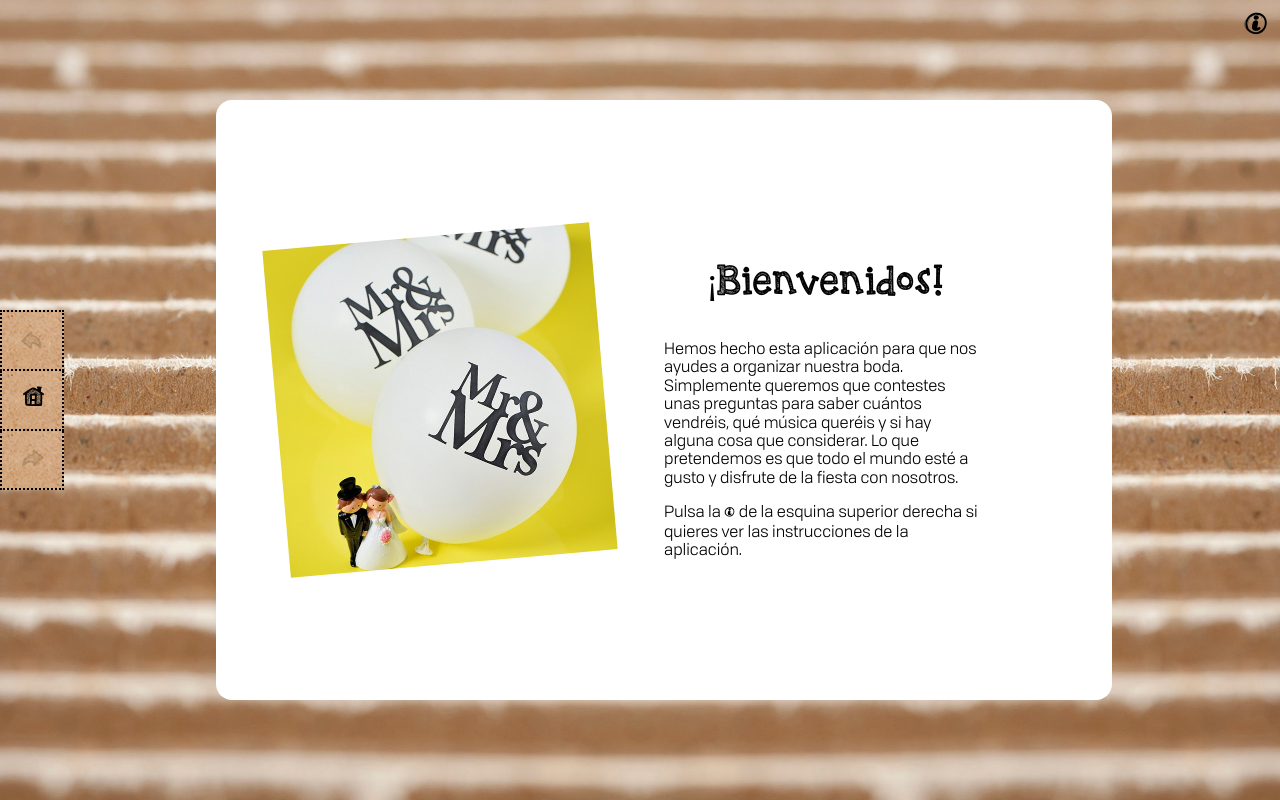
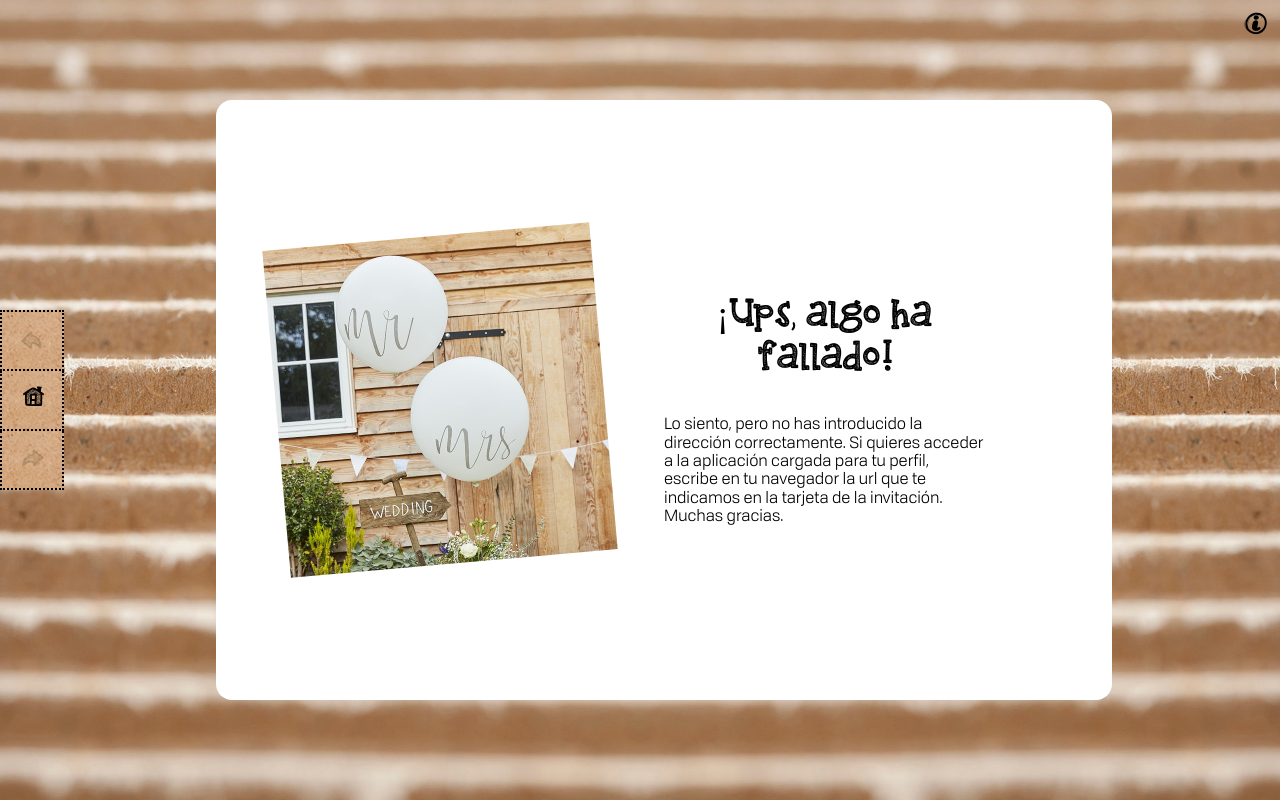
Before and after one commit to ramingar/wedding-app-source-code, a Vue app: page / in a window 1280 px wide. Built offline with nearby package versions, Linux system fonts and the light colour scheme.

Commit message:
Default configuration for default page

```diff
--- a/src/components/SlideComponent/SlideButtons.vue
+++ b/src/components/SlideComponent/SlideButtons.vue
@@ -93,6 +93,7 @@
 
 <style scoped>
 
+    /* used by Vue in a computed variable */
     .button.button-disabled:hover {
         cursor: default;
     }
--- a/src/components/SlideComponent/SlideCardContent.vue
+++ b/src/components/SlideComponent/SlideCardContent.vue
@@ -1,17 +1,25 @@
 <template>
     <div>
-        <p class="kbreindeergames f4 _f2-hd _f2-fullhd tc">¡Bienvenidos!</p>
-        <p>Hemos hecho esta aplicación para que nos ayudes a organizar nuestra boda. Simplemente queremos que
-            contestes unas preguntas para saber cuántos vendréis, qué música queréis y si hay alguna cosa que
-            considerar. Lo
-            que pretendemos es que todo el mundo esté a gusto y disfrute de la fiesta con nosotros.</p>
-        <p>Pulsa la <span class="tofino-icon">j</span> de la esquina superior derecha si quieres ver las
-            instrucciones de la aplicación.</p>
+        <p class="kbreindeergames f4 _f2-hd _f2-fullhd tc">{{ title }}</p>
+        <span v-html="text"></span>
     </div>
 </template>
 
 <script>
+    import {mapGetters} from 'vuex'
+
     export default {
-        name: "SlideCardContent"
+        name    : "SlideCardContent",
+        methods : {
+            ...mapGetters(['defaultCardText', 'defaultCardTitle'])
+        },
+        computed: {
+            title() {
+                return this.defaultCardTitle()
+            },
+            text() {
+                return this.defaultCardText()
+            }
+        }
     }
 </script>
--- a/src/components/SlideComponent/SlideCardMain.vue
+++ b/src/components/SlideComponent/SlideCardMain.vue
@@ -1,22 +1,33 @@
 <template>
     <div class="h-100 w-100">
         <!--<div class="center background-image h-100 w-100 bg-center cover br--top br4"></div>-->
-        <div class="background-image bg-center contain _rotate-355 h-100 w-100"></div>
+        <div :style="image"
+             class="bg-center contain _rotate-355 h-100 w-100"></div>
         <div class="f7"></div>
     </div>
 </template>
 
 <script>
+    import {mapGetters} from 'vuex'
+
     export default {
-        name: "SlideCardMain"
+        name: "SlideCardMain",
+
+        methods: {
+            ...mapGetters(['defaultCardImage']),
+        },
+
+        computed: {
+            image() {
+                return {
+                    'background-image': `url(/img/cards/${this.defaultCardImage()})`
+                }
+            }
+        }
     }
 </script>
 
 <style scoped>
-
-    .background-image {
-        background-image: url('../../assets/imgs/slide-component/cards/01.jpg')
-    }
 
     ._rotate-355 {
         -webkit-transform: rotate(355deg);
--- a/src/store.js
+++ b/src/store.js
@@ -5,9 +5,14 @@ Vue.use(Vuex);
 
 export default new Vuex.Store({
     state: {
-        submenu : false,
-        next    : false,
-        previous: false
+        submenu         : false,
+        next            : false,
+        previous        : false,
+        defaultCardText : '<p>Lo siento, pero no has introducido la dirección correctamente. ' +
+        'Si quieres acceder a la aplicación cargada para tu perfil, escribe en tu navegador la url ' +
+        'que te indicamos en la tarjeta de la invitación. Muchas gracias.</p>',
+        defaultCardTitle: '¡Ups, algo ha fallado!',
+        defaultCardImage: '404.jpg'
     },
 
     mutations: {
@@ -63,8 +68,11 @@ export default new Vuex.Store({
     },
 
     getters: {
-        submenu : (state) => state.submenu,
-        next    : (state) => state.next,
-        previous: (state) => state.previous
+        submenu         : (state) => state.submenu,
+        next            : (state) => state.next,
+        previous        : (state) => state.previous,
+        defaultCardText : (state) => state.defaultCardText,
+        defaultCardTitle: (state) => state.defaultCardTitle,
+        defaultCardImage: (state) => state.defaultCardImage
     }
 })
```
Also changed, not shown: public/img/cards/404.jpg (added), public/img/cards/welcome.jpg (renamed from src/assets/imgs/slide-component/cards/01.jpg).
